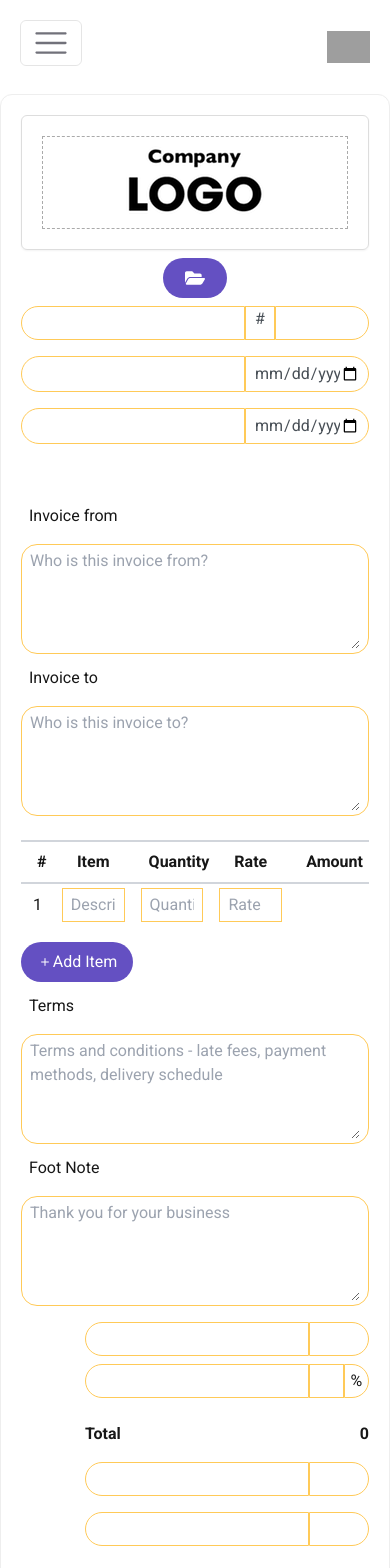
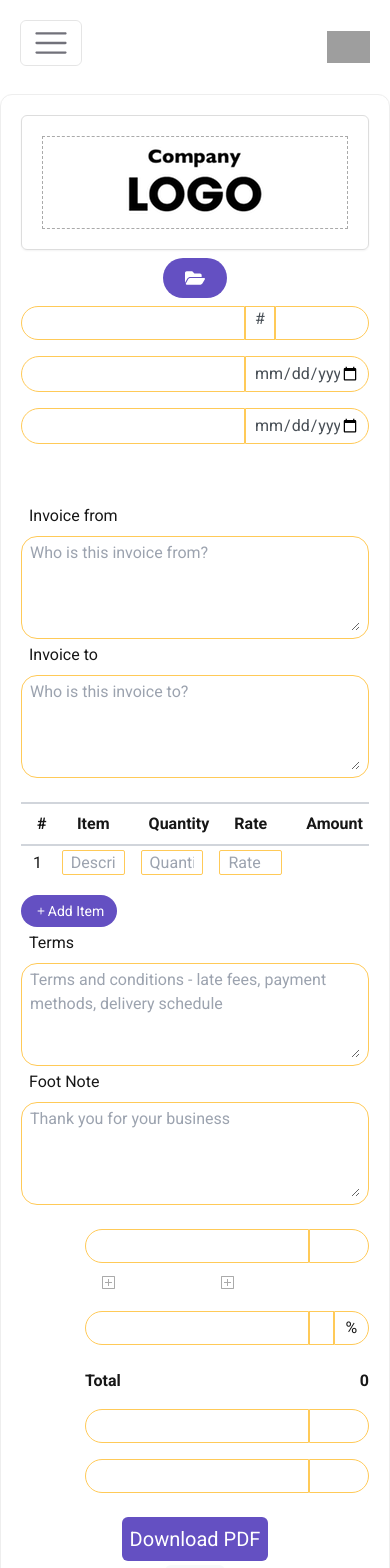
Before and after one commit to jitheshm/invoice-tool, a Next.js app: page / in a window 390 px wide. Shown: the top 1568 px of the page. Built offline with nearby package versions, Linux system fonts and the light colour scheme; grey boxes are pictures that could not be loaded.

Commit message:
fix: responsive issues fixed

```diff
--- a/src/app/layout.tsx
+++ b/src/app/layout.tsx
@@ -26,9 +26,11 @@ export default function RootLayout({
       <body
         className={`${roboto.variable}  antialiased`}
       >
-        <Navbar />
+        <div className="md:px-6 lg:px-16">
+          <Navbar />
 
-        {children}
+          {children}
+        </div>
       </body>
     </html>
   );
--- a/src/components/Landing.tsx
+++ b/src/components/Landing.tsx
@@ -5,14 +5,17 @@ import InputGroup from './common/InputGroup'
 import DescriptioGroup from './common/DescriptionGroup'
 import ItemTable from './Tables/ItemTable'
 import Button from './common/Button'
+import { VscDiffAdded } from "react-icons/vsc";
 
 function Landing() {
     return (
         <div className='sm:p-4'>
             <div className='border border-[#eeeeee] shadow-sm w-full min-h-screen  p-5 rounded-xl'>
-                <div>
-                    <FileInput />
-                    <div className='flex flex-col gap-2'>
+                <div className='flex flex-wrap justify-between'>
+                    <div className=' w-full  md:w-2/5 md:pe-10 '>
+                        <FileInput />
+                    </div>
+                    <div className='flex flex-col gap-2 w-full md:w-1/2'>
                         <InputGroup type='text'>
                             <div className='w-[30px] flex-shrink-0 flex-grow-0 border-[#ffca58] border-solid border-[1px] text-center text-[#495057]'>#</div>
                         </InputGroup>
@@ -21,10 +24,11 @@ function Landing() {
                     </div>
                 </div>
 
-                <div className='mt-14'>
-                    <div>
-                        {/* <InputField className='border-[#ffca58] border-solid border-[1px]' /> */}
+                <div className='mt-14 flex flex-wrap'>
+                    <div className='w-full md:w-1/2 md:px-2'>
                         <DescriptioGroup placeholder='Who is this invoice from?' inputValue='Invoice from' />
+                    </div>
+                    <div className='w-full md:w-1/2 md:px-2'>
                         <DescriptioGroup placeholder='Who is this invoice to?' inputValue='Invoice to' />
                     </div>
                 </div>
@@ -33,16 +37,22 @@ function Landing() {
                     <ItemTable />
                 </div>
 
-                <div>
+                <div className='flex flex-wrap'>
 
-                    <div>
+                    <div className='md:w-1/2 w-full'>
                         <DescriptioGroup placeholder='Terms and conditions - late fees, payment methods, delivery schedule' inputValue='Terms' />
                         <DescriptioGroup placeholder='Thank you for your business' inputValue='Foot Note' />
 
                     </div>
 
-                    <div className='ps-16 mt-4'>
+                    <div className='ps-16 md:ps-40 mt-4 w-full md:w-1/2'>
                         <InputGroup type='text' FclassName='w-[120px]' />
+
+                        <div className='flex'>
+                            <Button name='Discounts' className='text-md px-2 p-2 w-fit bg-transparent text-[#e9605a] hover:bg-transparent hover:cursor-pointer hover:underline ' icon={<VscDiffAdded />} iconClass='text-[#AAAAAA] mx-2' />
+                            <Button name='Shipping' className='text-md px-2 p-2 w-fit bg-transparent text-[#e9605a] hover:bg-transparent hover:cursor-pointer hover:underline ' icon={<VscDiffAdded />} iconClass='text-[#AAAAAA] mx-2' />
+                        </div>
+
 
                         <div className='w-full flex'>
                             <InputGroup type='text' FclassName='w-[120px]' LclassName='rounded-e-none' />
--- a/src/components/Tables/ItemTable.tsx
+++ b/src/components/Tables/ItemTable.tsx
@@ -20,13 +20,13 @@ function ItemTable() {
                     <tr>
                         <td className="px-2 py-1  text-center">1</td>
                         <td className="px-2 py-1  truncate">
-                            <InputField className='border-[#ffca58] border-solid border-[1px]' type='text' placeholder='Description' />
+                            <InputField className='border-[#ffca58] border-solid border-[1px] rounded-sm !py-0 h-[25px] flex' type='text' placeholder='Description' inputClass='h-full' />
                         </td>
                         <td className="px-2 py-1  truncate">
-                            <InputField className='border-[#ffca58] border-solid border-[1px]' type='text' placeholder='Quantity' />
+                            <InputField className='border-[#ffca58] border-solid border-[1px] rounded-sm !py-0 h-[25px] flex' type='text' placeholder='Quantity' />
                         </td>
                         <td className="px-2 py-1  truncate">
-                            <InputField className='border-[#ffca58] border-solid border-[1px]' type='text' placeholder='Rate' />
+                            <InputField className='border-[#ffca58] border-solid border-[1px] rounded-sm !py-0 h-[25px] flex' type='text' placeholder='Rate' />
                         </td>
                         <td className="px-2 py-1  truncate">
                         </td>
@@ -36,7 +36,7 @@ function ItemTable() {
                 </tbody>
             </table>
             <div className='mt-4'>
-                <Button className='w-28 h-10' icon={<IoIosAdd />} name='Add Item'/>
+                <Button className='w-24 h-8 text-sm' icon={<IoIosAdd />} name='Add Item'/>
             </div>
         </div>
     )
--- a/src/components/common/Button.tsx
+++ b/src/components/common/Button.tsx
@@ -4,11 +4,14 @@ type ButtonProps = {
     className?: string
     icon?: React.ReactElement
     name: string
+    iconClass?: string
 }
-function Button({ className, icon, name }: ButtonProps) {
+function Button({ className='', icon, name, iconClass='' }: ButtonProps) {
     return (
         <div className={` bg-[#6450c2] text-white rounded-full flex justify-center items-center hover:bg-[#E9605A] ${className}`}>
-            {icon}
+            <span className={iconClass}>
+                {icon}
+            </span>
             {name}
         </div>
     )
--- a/src/components/common/DescriptionField.tsx
+++ b/src/components/common/DescriptionField.tsx
@@ -10,8 +10,8 @@ type InputProps = {
 function DescriptionField({ className = '', placeholder = '', inputClass = '', value = '' }: InputProps) {
     return (
         <>
-            <div className={`px-2 py-1 h-[110px] ${className}`}>
-                <textarea className={`w-full h-full  ${inputClass}`} value={value} placeholder={placeholder} />
+            <div className={`px-2 pt-1 min-h-[90px] ${className}`}>
+                <textarea className={`w-full min-h-[90px]  ${inputClass}`} value={value} placeholder={placeholder} />
             </div>
         </>
     )
--- a/src/components/common/DescriptionGroup.tsx
+++ b/src/components/common/DescriptionGroup.tsx
@@ -8,9 +8,9 @@ type InputProps = {
 }
 function DescriptioGroup({ placeholder,inputValue }: InputProps) {
     return (
-        <div className=' mt-2'>
+        <div className=' '>
             <InputField type='text' className='w-[211px]' value={inputValue} />
-            <DescriptionField className='w-full  border-[#ffca58] border-solid border-[1px] rounded-2xl mt-3' placeholder={placeholder} />
+            <DescriptionField className='w-full  border-[#ffca58] border-solid border-[1px] rounded-2xl mt-1' placeholder={placeholder} />
 
             {/* <InputField  type='text' inputClass='focus:outline-black'/> */}
         </div>
--- a/src/components/common/InputField.tsx
+++ b/src/components/common/InputField.tsx
@@ -11,7 +11,7 @@ type InputProps = {
 function InputField({ className, type, inputClass, value = '', placeholder }: InputProps) {
     return (
         <>
-            <div className={`px-2 py-1 ${className} ${type === 'date' ? '!w-[18%] sm:!w-full' : ''}`}>
+            <div className={`px-2 py-1 ${className} ${type === 'date' ? '!w-[18%]' : ''}`}>
                 <input
                     type={type}
                     className={`w-full  ${inputClass}`}
--- a/src/components/common/InputGroup.tsx
+++ b/src/components/common/InputGroup.tsx
@@ -10,7 +10,7 @@ type InputProp = {
 
 function InputGroup({ children, type, FclassName, LclassName }: InputProp) {
   return (
-    <div className='flex mt-2'>
+    <div className='flex mt-2 w-full'>
       <InputField className={`w-[224px] ${FclassName} flex-shrink-0 flex-grow-0 border-[#ffca58] border-solid border-[1px] border-e-[0.5px] rounded-s-full`} type='text' inputClass='focus:outline-black' />
       {children}
       <InputField className={`flex-grow border-[#ffca58] border-solid border-[1px] border-s-[0.5px] rounded-e-full ${LclassName}`} type={type} inputClass='outline-none text-[#495057]' />
```
